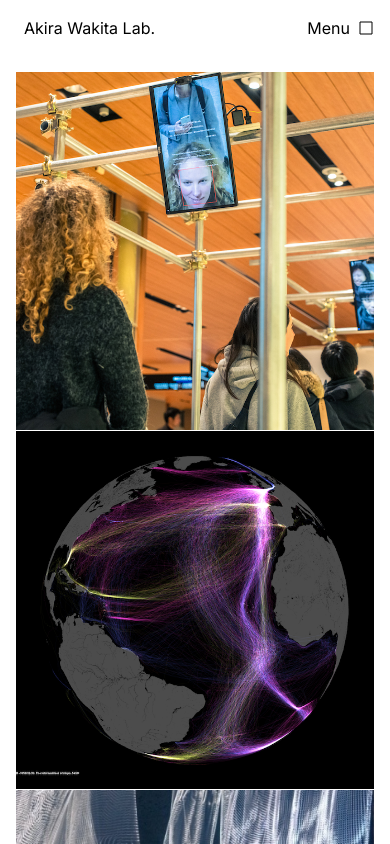
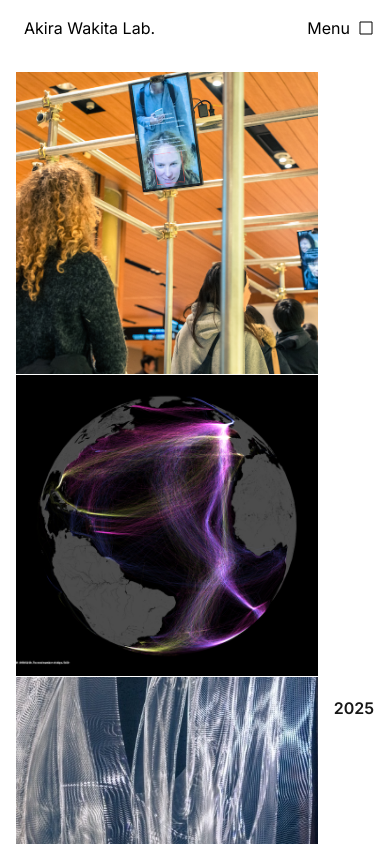
Before and after one commit to wakita-lab/web, a Next.js app: page /works in a window 390 px wide. Shown: the top 844 px of the page. Built offline with nearby package versions, Linux system fonts and the light colour scheme.

Commit message:
refactor: Update layout structure in WorksPage for improved responsiveness and visual hierarchy

```diff
--- a/src/app/works/page.tsx
+++ b/src/app/works/page.tsx
@@ -4,12 +4,13 @@ import { WORKS } from '@/constants/works';
 
 export default function WorksPage() {
   return (
-    <main className="grid grid-cols-2 gap-px p-4 sm:grid-cols-4 md:grid-cols-6 lg:grid-cols-8 xl:grid-cols-10">
+    <div className="m-auto flex max-w-7xl items-end gap-4 p-4 pb-32">
+      <div className="grid w-full grid-cols-1 gap-px sm:grid-cols-2 md:grid-cols-3 xl:grid-cols-4">
         {WORKS.map((work) => (
           <Link
             key={work.id}
             href={`/works/${work.id}`}
-          className="relative col-span-2 block aspect-square overflow-hidden transition-opacity hover:opacity-80"
+            className="relative block aspect-square overflow-hidden transition-opacity hover:opacity-80"
           >
             <Image
               src={work.images[0]}
@@ -20,6 +21,10 @@ export default function WorksPage() {
             />
           </Link>
         ))}
-    </main>
+      </div>
+      <time className="sticky bottom-32 font-semibold leading-none">
+        2025
+      </time>
+    </div>
   );
 }
```
Lines whose indentation alone changed are shown as unchanged.
